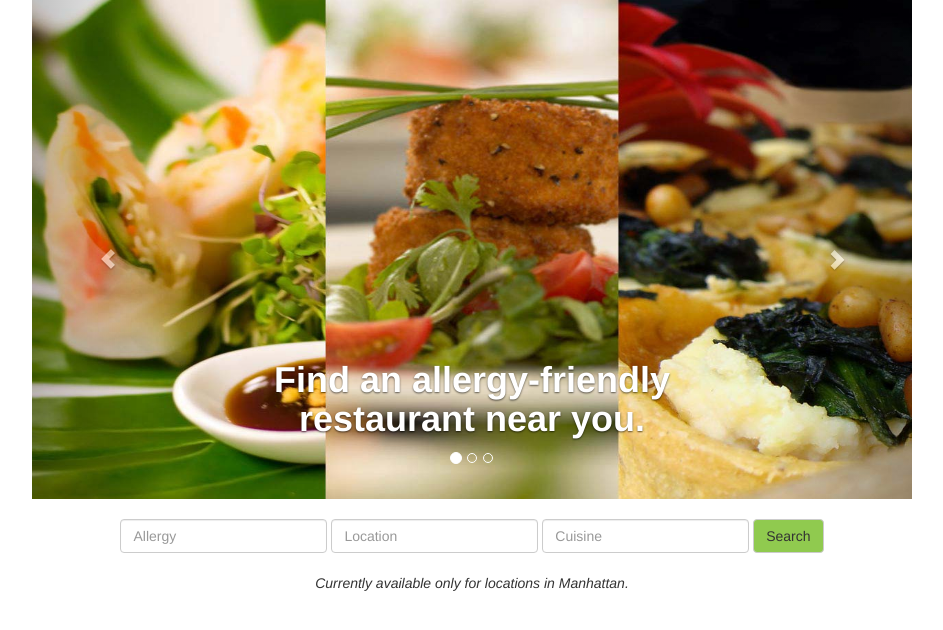
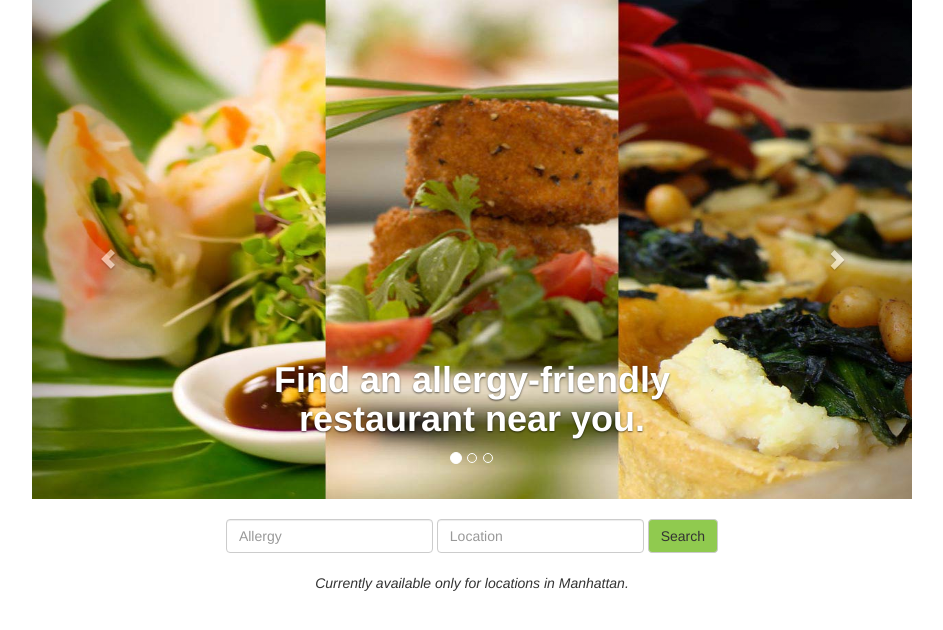
Before and after one commit to RupayanB/allergyworld, a Django app: page /allergyworld/ in a window 1280 px wide. Shown: the part 62-692 px from the top of the page, without its empty margins (168-1111 px from the left). Run offline with Django 3.2, Linux system fonts and the light colour scheme; parts of the project's set-up code (start-up, migrations or seed data) failed here and were passed over; some libraries are stand-ins or nearby versions.

Commit message:
removed cuisine field

```diff
--- a/allergyworld/templates/allergyworld/search_formA.html
+++ b/allergyworld/templates/allergyworld/search_formA.html
@@ -73,7 +73,7 @@ AllergyWorld
 		        <div class="form-group" >
 		           <input type="text" class="form-control" name="location" required placeholder="Location" />
 		        </div>
-		        <div class="form-group" >
+		        <!-- <div class="form-group" >
 		           <input list="cuisines" class="form-control" name="cuisine" placeholder="Cuisine" />
 		           	<datalist id="cuisines">
 					  <option value="American">
@@ -82,7 +82,7 @@ AllergyWorld
 					  <option value="Italian">
 					  <option value="Mexican">
 					</datalist>
-		        </div>
+		        </div> -->
 		        <div class="form-group">
 		         <button type="submit" class="btn btn-default" style="background-color:rgb(144,202,79)">
 		         	<span class="glyphicon glyphicon-search"></span> Search</button>
@@ -94,52 +94,14 @@ AllergyWorld
 		</div>
 	</div>
 
-
-		<!-- <div class="col-md-4 column">
-			<img alt="allergyworld" src="{% static 'allergyworld/img/logo.jpg' %}" />
-		</div>
-		<div class="col-md-6 column">
-			<div class="row clearfix">
-				<div class="col-md-12 column">
-					<h1 style="font-family:Oswald;">
-						Find an allergy-friendly restaurant
-					</h1>
-				</div>
-			</div>
-			<div class="row clearfix">
-				<div class="col-md-8 column">
-					<form role="form" action="/allergyworld/search/" method="get">
-
-						<div class="form-group">
-							 <label for="exampleInputPassword1">Location</label><input type="text" class="form-control" name="location" required/>
-						</div>
-						<div class="form-group">
-
-							 <label for="exampleInputEmail1">Allergy/Intolerance</label><input type="text" class="form-control" name="allergy"/>
-
-						</div>
-						<div class="form-group">
-							 <label for="exampleInputPassword1">Cuisine</label><input type="text" class="form-control" name="cuisine" />
-						</div>
-						 <button type="submit" class="btn btn-default">Search</button>
-					</form>
-				</div>
-			</div>
-		</div>
-		<div class="col-md-2 column">
-		</div> -->
-
 	<br/>
 	<br/>
 	<div class="row clearfix">
 		<div class="col-md-3 column">
-			<!-- <img alt="top8" src="{% static 'allergyworld/img/top8.jpg' %}" style="opacity:0.2"/> -->
 		</div>
 		<div class="col-md-3 column">
-			<!-- <img alt="top8" src="{% static 'allergyworld/img/top8.jpg' %}" style="opacity:0.2"/> -->
 		</div>
 		<div class="col-md-3 column">
-			<!-- <img alt="top8" src="{% static 'allergyworld/img/top8.jpg' %}" style="opacity:0.2"/> -->
 		</div>
 	</div>
 </div>
--- a/allergyworld/templates/allergyworld/search_results.html
+++ b/allergyworld/templates/allergyworld/search_results.html
@@ -116,7 +116,7 @@ Search Results
             <div class="form-group" >
                <input type="text" class="form-control" name="location" required placeholder="Location" />
             </div>
-            <div class="form-group" >
+            <!-- <div class="form-group" >
                <input list="cuisines" class="form-control" name="cuisine" placeholder="Cuisine" />
                 <datalist id="cuisines">
             <option value="American">
@@ -125,7 +125,7 @@ Search Results
             <option value="Italian">
             <option value="Mexican">
           </datalist>
-            </div>
+            </div> -->
             <div class="form-group">
              <button type="submit" class="btn btn-default" style="background-color:rgb(144,202,79)">
               <span class="glyphicon glyphicon-search"></span> Search</button>
```
